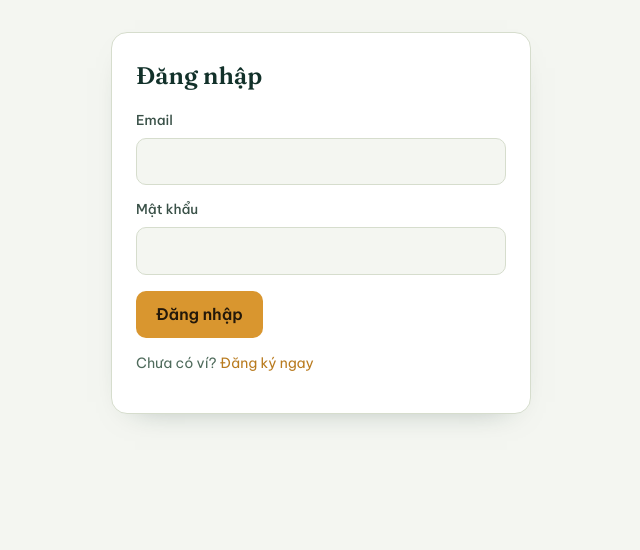
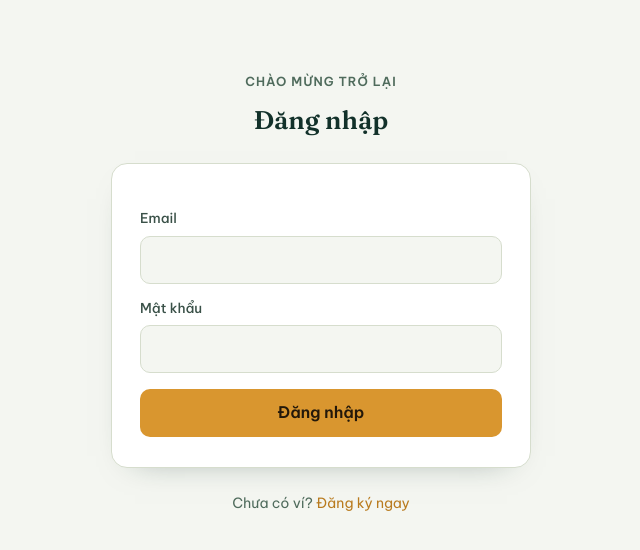
Before and after one commit to Dragon97x3t/hoanxu, a Flask app: page /login in a window 1280 px wide. Shown: the part 58-608 px from the top of the page, without its empty margins (319-959 px from the left). Run offline with Flask 3, Linux system fonts and the light colour scheme.

Commit message:
Update login.html

```diff
--- a/templates/login.html
+++ b/templates/login.html
@@ -1,8 +1,10 @@
 {% extends "base.html" %}
 {% block title %}Đăng nhập - {{ app_name }}{% endblock %}
 {% block content %}
-<div class="card" style="max-width:420px; margin:0 auto;">
+<div class="auth-shell">
+  <span class="eyebrow">Chào mừng trở lại</span>
   <h2>Đăng nhập</h2>
+  <div class="card">
     <form method="post">
       <label for="email">Email</label>
       <input id="email" name="email" type="email" required>
@@ -10,6 +12,7 @@
       <input id="password" name="password" type="password" required>
       <button type="submit">Đăng nhập</button>
     </form>
-  <p class="muted" style="margin-top:14px;">Chưa có ví? <a href="{{ url_for('register') }}">Đăng ký ngay</a></p>
+  </div>
+  <p class="muted">Chưa có ví? <a href="{{ url_for('register') }}">Đăng ký ngay</a></p>
 </div>
 {% endblock %}
```
Lines whose indentation alone changed are shown as unchanged.
